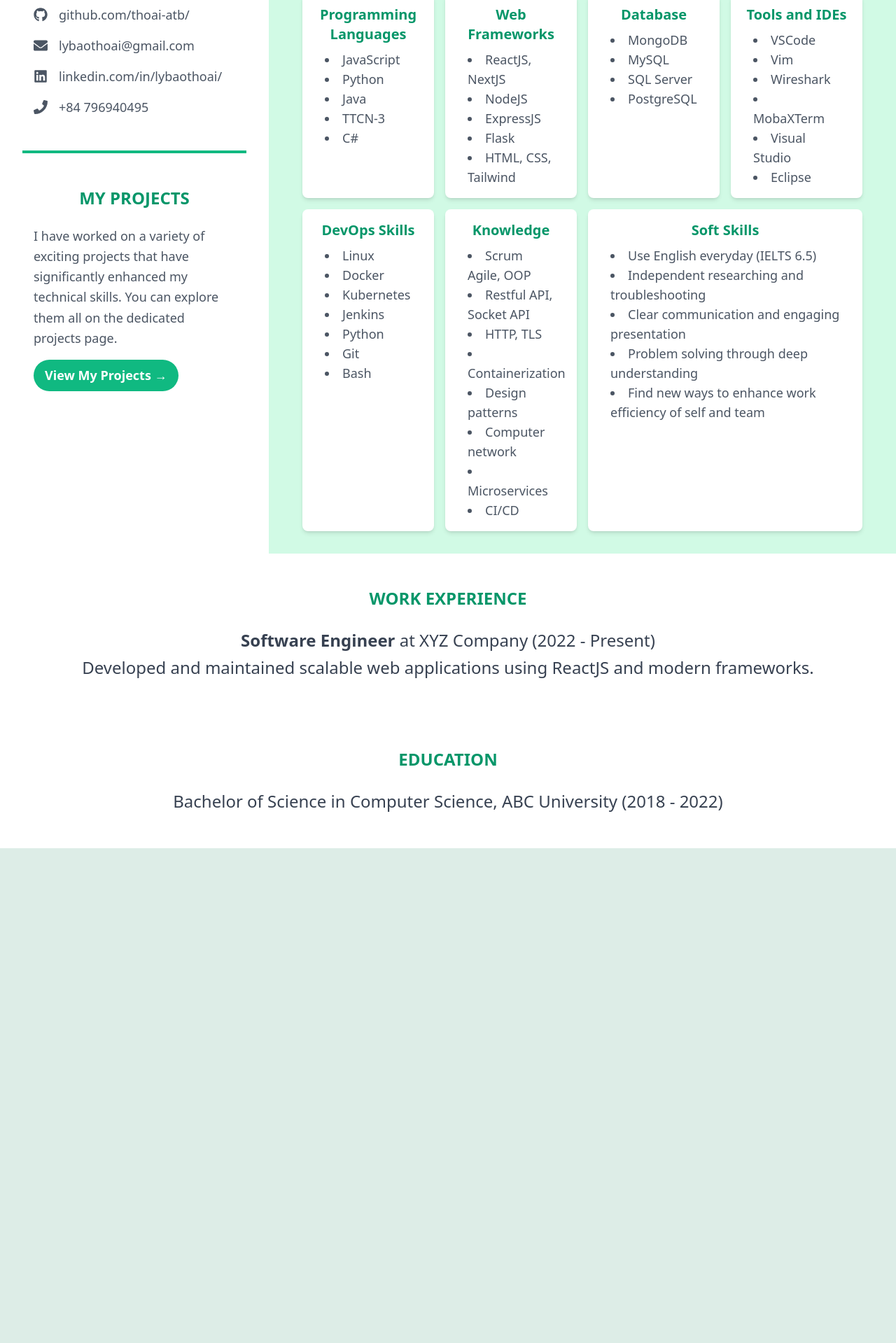
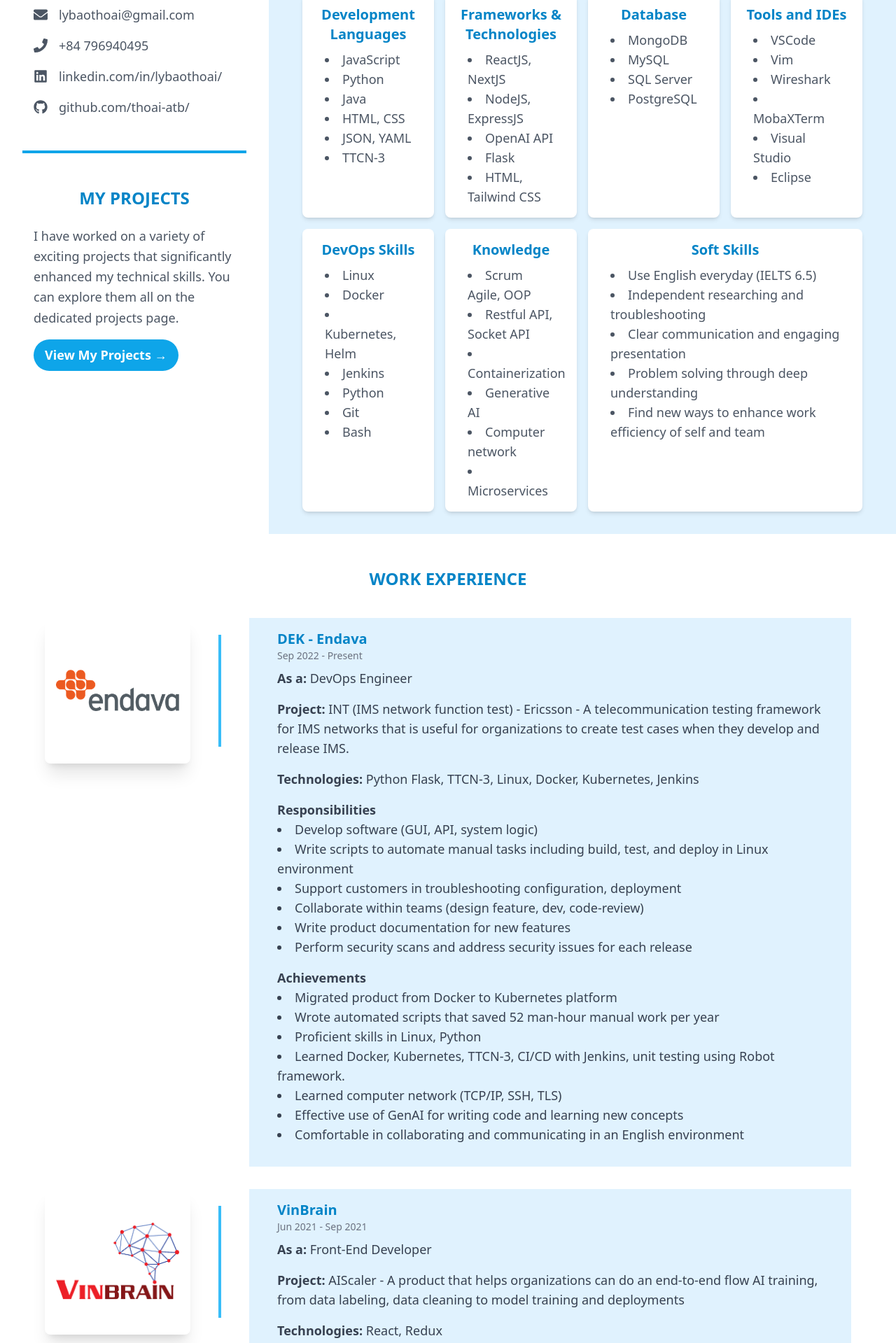
Before and after one commit to thoai-atb/about-me, a Next.js app: page / in a window 1280 px wide. Shown: the part 581-2500 px from the top of the page at 70% size. Before the commit the page ends 1793 px from the top, so only its background shows below. Built offline with nearby package versions, Linux system fonts and the light colour scheme.

Commit message:
Finish writing Experience section

```diff
--- a/app/components/BasePathImage.tsx
+++ b/app/components/BasePathImage.tsx
@@ -11,6 +11,7 @@
   height = 20,
   priority = false,
   className = "",
+  ...props
 }) => {
   // Access client-side base path
   const basePath = process.env.NEXT_PUBLIC_BASE_PATH || ""; // Fallback to empty if not defined
@@ -26,6 +27,7 @@
       width={width}
       height={height}
       priority={priority}
+      {...props}
     />
   );
 };
--- a/app/components/Contact.tsx
+++ b/app/components/ContactSection.tsx
@@ -1,8 +1,32 @@
-import { FaGithub, FaLinkedin, FaEnvelope, FaPhone } from 'react-icons/fa';
+import { FaGithub, FaLinkedin, FaEnvelope, FaPhone } from "react-icons/fa";
 
-const Contact = () => {
+const ContactSection = () => {
   return (
     <div className="flex flex-col text-lg items-start space-y-4">
+      {/* Email */}
+      <a
+        href="mailto:lybaothoai@gmail.com"
+        className="flex items-center space-x-4 text-gray-600 hover:text-primary-600 hover:translate-x-1 transition-transform duration-300"
+      >
+        <FaEnvelope size={20} />
+        <span>lybaothoai@gmail.com</span>
+      </a>
+      {/* Phone */}
+      <a
+        href="tel:+84796940495"
+        className="flex items-center space-x-4 text-gray-600 hover:text-primary-600 hover:translate-x-1 transition-transform duration-300"
+      >
+        <FaPhone size={20} />
+        <span>+84 796940495</span>
+      </a>
+      {/* LinkedIn */}
+      <a
+        href="https://www.linkedin.com/in/lybaothoai/"
+        className="flex items-center space-x-4 text-gray-600 hover:text-primary-600 hover:translate-x-1 transition-transform duration-300"
+      >
+        <FaLinkedin size={20} />
+        <span>linkedin.com/in/lybaothoai/</span>
+      </a>
       {/* GitHub */}
       <a
         href="https://github.com/thoai-atb/"
@@ -11,35 +35,8 @@
         <FaGithub size={20} />
         <span>github.com/thoai-atb/</span>
       </a>
-
-      {/* Email */}
-      <a
-        href="mailto:lybaothoai@gmail.com"
-        className="flex items-center space-x-4 text-gray-600 hover:text-primary-600 hover:translate-x-1 transition-transform duration-300"
-      >
-        <FaEnvelope size={20} />
-        <span>lybaothoai@gmail.com</span>
-      </a>
-
-      {/* LinkedIn */}
-      <a
-        href="https://www.linkedin.com/in/lybaothoai/"
-        className="flex items-center space-x-4 text-gray-600 hover:text-primary-600 hover:translate-x-1 transition-transform duration-300"
-      >
-        <FaLinkedin size={20} />
-        <span>linkedin.com/in/lybaothoai/</span>
-      </a>
-
-      {/* Phone */}
-      <a
-        href="tel:+84796940495"
-        className="flex items-center space-x-4 text-gray-600 hover:text-primary-600 hover:translate-x-1 transition-transform duration-300"
-      >
-        <FaPhone size={20} />
-        <span>+84 796940495</span>
-      </a>
     </div>
   );
 };
 
-export default Contact;
+export default ContactSection;
--- a/app/components/Navigation.tsx
+++ b/app/components/Navigation.tsx
@@ -2,7 +2,7 @@
 
 export default function Navigation() {
   const navItems = [
-    { name: 'Home', href: '/' },
+    { name: 'Profile', href: '/' },
     { name: 'Projects', href: '/projects' },
     { name: 'Experiences', href: '/experiences' },
     { name: 'Hobbies', href: '/hobbies' },
--- a/app/components/SkillCell.tsx
+++ b/app/components/SkillCell.tsx
@@ -7,7 +7,7 @@
 const SkillCell: React.FC<SkillCellProps> = ({ title, skills, className }) => {
   return (
     <div
-      className={`p-4 bg-white shadow-md hover:shadow-lg transition-shadow duration-300 rounded-lg transform ${className}`}
+      className={`p-4 bg-white overflow-hidden shadow-md hover:shadow-lg transition-shadow duration-300 rounded-lg transform ${className}`}
     >
       <h3 className="text-xl font-semibold text-primary-600 mb-2 hover:text-primary-500 transition-colors duration-300">
         {title}
--- /dev/null
+++ b/app/components/SkillsSection.tsx
@@ -0,0 +1,82 @@
+import SkillCell from "./SkillCell";
+
+const SkillsSection = () => {
+  return (
+    <div className="max-w-screen-2xl">
+      <div className="grid grid-cols-1 md:grid-cols-2 lg:grid-cols-4 gap-4 text-center">
+        <SkillCell
+          title="Development Languages"
+          skills={[
+            "JavaScript",
+            "Python",
+            "Java",
+            "HTML, CSS",
+            "JSON, YAML",
+            "TTCN-3",
+          ]}
+        />
+        <SkillCell
+          title="Frameworks & Technologies"
+          skills={[
+            "ReactJS, NextJS",
+            "NodeJS, ExpressJS",
+            "OpenAI API",
+            "Flask",
+            "HTML, Tailwind CSS",
+          ]}
+        />
+        <SkillCell
+          title="Database"
+          skills={["MongoDB", "MySQL", "SQL Server", "PostgreSQL"]}
+        />
+        <SkillCell
+          title="Tools and IDEs"
+          skills={[
+            "VSCode",
+            "Vim",
+            "Wireshark",
+            "MobaXTerm",
+            "Visual Studio",
+            "Eclipse",
+          ]}
+        />
+        <SkillCell
+          title="DevOps Skills"
+          skills={[
+            "Linux",
+            "Docker",
+            "Kubernetes, Helm",
+            "Jenkins",
+            "Python",
+            "Git",
+            "Bash",
+          ]}
+        />
+        <SkillCell
+          title="Knowledge"
+          skills={[
+            "Scrum Agile, OOP",
+            "Restful API, Socket API",
+            "Containerization",
+            "Generative AI",
+            "Computer network",
+            "Microservices",
+          ]}
+        />
+        <SkillCell
+          title="Soft Skills"
+          className="col-span-2"
+          skills={[
+            "Use English everyday (IELTS 6.5)",
+            "Independent researching and troubleshooting",
+            "Clear communication and engaging presentation",
+            "Problem solving through deep understanding",
+            "Find new ways to enhance work efficiency of self and team",
+          ]}
+        />
+      </div>
+    </div>
+  );
+};
+
+export default SkillsSection;
--- /dev/null
+++ b/app/components/WorkSection.tsx
@@ -0,0 +1,116 @@
+import React from "react";
+import BasePathImage from "./BasePathImage";
+
+const WorkSection: React.FC = () => {
+  const workExperiences = [
+    {
+      companyLogo: "/endava_logo.png",
+      companyName: "DEK - Endava",
+      jobTitle: "DevOps Engineer",
+      project: "INT (IMS network function test) - Ericsson",
+      projectDescription:
+        "A telecommunication testing framework for IMS networks that is useful for organizations to create test cases when they develop and release IMS.",
+      technologies: "Python Flask, TTCN-3, Linux, Docker, Kubernetes, Jenkins",
+      responsibilities: [
+        "Develop software (GUI, API, system logic)",
+        "Write scripts to automate manual tasks including build, test, and deploy in Linux environment",
+        "Support customers in troubleshooting configuration, deployment",
+        "Collaborate within teams (design feature, dev, code-review)",
+        "Write product documentation for new features",
+        "Perform security scans and address security issues for each release",
+      ],
+      achievements: [
+        "Migrated product from Docker to Kubernetes platform",
+        "Wrote automated scripts that saved 52 man-hour manual work per year",
+        "Proficient skills in Linux, Python",
+        "Learned Docker, Kubernetes, TTCN-3, CI/CD with Jenkins, unit testing using Robot framework.",
+        "Learned computer network (TCP/IP, SSH, TLS)",
+        "Effective use of GenAI for writing code and learning new concepts",
+        "Comfortable in collaborating and communicating in an English environment",
+      ],
+      period: "Sep 2022 - Present",
+    },
+    {
+      companyLogo: "/vinbrain_logo.png",
+      companyName: "VinBrain",
+      jobTitle: "Front-End Developer",
+      project: "AIScaler",
+      projectDescription:
+      "A product that helps organizations can do an end-to-end flow AI training, from data labeling, data cleaning to model training and deployments",
+      technologies: "React, Redux",
+      responsibilities: [
+        "Develop user interfaces using React + Redux",
+        "Gather requirements from UI designer",
+        "Collaborate with backend developers for API endpoints",
+      ],
+      achievements: [
+        "Learned React and Redux, Tailwind CSS, Scrum",
+      ],
+      period: "Jun 2021 - Sep 2021",
+    },
+  ];
+
+  return (
+    <div className="flex flex-col items-center">
+      {workExperiences.map((work, index) => (
+        <div
+          key={index}
+          className="flex max-w-screen-xl w-full flex-col lg:flex-row gap-4 p-4 group"
+        >
+          <BasePathImage
+            src={work.companyLogo}
+            alt={work.companyName}
+            className="w-52 h-52 bg-white shadow-xl p-4 rounded-lg object-contain transition-shadow duration-500 group-hover:shadow-2xl"
+          />
+          <div className="h-0 w-0 lg:h-40 lg:w-0 lg:m-6 lg:border-2 border-primary-400 slide-in-from-top-10 fade-in-0 duration-500 animate-in group-hover:scale-y-125" />
+          <div className="flex-1 text-left pl-10 text-lg bg-primary-100 p-4 duration-500">
+            <h3 className="text-xl font-semibold text-primary-600">
+              {work.companyName}
+            </h3>
+            <div className="text-sm text-gray-500 mb-2">{work.period}</div>
+            <div className="text-gray-700 mb-4 text-lg">
+              <strong>As a: </strong>
+              {work.jobTitle}
+            </div>
+            <div className="text-gray-700 mb-4 text-lg">
+              <strong>Project: </strong>
+              {work.project} - {work.projectDescription}
+            </div>
+            <div className="text-gray-700 mb-4 text-lg">
+              <strong>Technologies: </strong>
+              {work.technologies}
+            </div>
+            <div className="text-gray-700 mb-4 text-lg">
+              <strong>Responsibilities</strong>
+              <ul className="list-disc list-inside">
+                {work.responsibilities.map((item, id) => (
+                  <li
+                    className="hover:text-primary-600 hover:translate-x-1 transition-transform duration-300"
+                    key={id}
+                  >
+                    {item}
+                  </li>
+                ))}
+              </ul>
+            </div>
+            <div className="text-gray-700 mb-4 text-lg">
+              <strong>Achievements</strong>
+              <ul className="list-disc list-inside">
+                {work.achievements.map((item, id) => (
+                  <li
+                    className="hover:text-primary-600 hover:translate-x-1 transition-transform duration-300"
+                    key={id}
+                  >
+                    {item}
+                  </li>
+                ))}
+              </ul>
+            </div>
+          </div>
+        </div>
+      ))}
+    </div>
+  );
+};
+
+export default WorkSection;
--- a/app/page.tsx
+++ b/app/page.tsx
@@ -1,8 +1,9 @@
 import Navigation from "./components/Navigation";
 import BasePathImage from "./components/BasePathImage";
 import Section from "./components/Section";
-import SkillCell from "./components/SkillCell";
-import Contact from "./components/Contact";
+import ContactSection from "./components/ContactSection";
+import SkillsSection from "./components/SkillsSection";
+import WorkSection from "./components/WorkSection";
 
 export default function Home() {
   return (
@@ -36,8 +37,8 @@
           </strong>
           ,<i> proficient</i> in multiple programming languages such as{" "}
           <strong>Python, JavaScript, Java</strong> covering different domains
-          like <strong>Front-End, Back-End, and DevOps</strong>. I can{" "}
-          <i>quickly learn new technologies </i> through working on multiple
+          like <strong>Front-End, Back-End, and DevOps</strong>. I {" "}
+          <i>learn new technologies </i> through working on multiple
           personal projects from time to time.
         </Section>
       </div>
@@ -47,19 +48,19 @@
           {/* Contact Section */}
           <Section
             title="My Contact"
-            className="xl:w-96 bg-white duration-5000"
+            className="xl:w-96 bg-white duration-3000"
           >
-            <Contact />
+            <ContactSection />
           </Section>
           <div className="xl:w-5/6 xl:h-0 xl:border-2 border-primary-500 slide-in-from-left-10 fade-in-0 duration-3000 animate-in"></div>
           {/* Projects Section */}
           <Section
             title="My Projects"
-            className="xl:w-96 bg-white duration-5000"
+            className="xl:w-96 bg-white duration-3000"
             contentClassName="text-lg text-left"
           >
             <p className="text-gray-600">
-              I have worked on a variety of exciting projects that have significantly enhanced my technical skills. You can explore them all on the dedicated projects page.
+              I have worked on a variety of exciting projects that significantly enhanced my technical skills. You can explore them all on the dedicated projects page.
             </p>
             <a
               href="/projects"
@@ -75,94 +76,20 @@
           className="flex-1 bg-primary-100 py-8"
           contentClassName="flex justify-center"
         >
-          <div className="max-w-screen-2xl">
-            <div className="grid grid-cols-1 md:grid-cols-2 lg:grid-cols-4 gap-4 text-center">
-              <SkillCell
-                title="Programming Languages"
-                skills={["JavaScript", "Python", "Java", "TTCN-3", "C#"]}
-              />
-              <SkillCell
-                title="Web Frameworks"
-                skills={[
-                  "ReactJS, NextJS",
-                  "NodeJS",
-                  "ExpressJS",
-                  "Flask",
-                  "HTML, CSS, Tailwind",
-                ]}
-              />
-              <SkillCell
-                title="Database"
-                skills={["MongoDB", "MySQL", "SQL Server", "PostgreSQL"]}
-              />
-              <SkillCell
-                title="Tools and IDEs"
-                skills={[
-                  "VSCode",
-                  "Vim",
-                  "Wireshark",
-                  "MobaXTerm",
-                  "Visual Studio",
-                  "Eclipse",
-                ]}
-              />
-              <SkillCell
-                title="DevOps Skills"
-                skills={[
-                  "Linux",
-                  "Docker",
-                  "Kubernetes",
-                  "Jenkins",
-                  "Python",
-                  "Git",
-                  "Bash",
-                ]}
-              />
-              <SkillCell
-                title="Knowledge"
-                skills={[
-                  "Scrum Agile, OOP",
-                  "Restful API, Socket API",
-                  "HTTP, TLS",
-                  "Containerization",
-                  "Design patterns",
-                  "Computer network",
-                  "Microservices",
-                  "CI/CD",
-                ]}
-              />
-              <SkillCell
-                title="Soft Skills"
-                className="col-span-2"
-                skills={[
-                  "Use English everyday (IELTS 6.5)",
-                  "Independent researching and troubleshooting",
-                  "Clear communication and engaging presentation",
-                  "Problem solving through deep understanding",
-                  "Find new ways to enhance work efficiency of self and team",
-                ]}
-              />
-            </div>
-          </div>
+          <SkillsSection />
         </Section>
       </div>
 
       {/* Work Experience Section */}
       <Section
         title="Work Experience"
-        className="flex-1 bg-white duration-5000"
+        className="flex-1 bg-white duration-3000"
       >
-        <p>
-          <strong>Software Engineer</strong> at XYZ Company (2022 - Present)
-        </p>
-        <p>
-          Developed and maintained scalable web applications using ReactJS and
-          modern frameworks.
-        </p>
+        <WorkSection />
       </Section>
 
       {/* Education Section */}
-      <Section title="Education" className="flex-1 bg-white duration-5000">
+      <Section title="Education" className="flex-1 bg-primary-100 duration-3000">
         Bachelor of Science in Computer Science, ABC University (2018 - 2022)
       </Section>
     </div>
--- a/tailwind.config.ts
+++ b/tailwind.config.ts
@@ -13,7 +13,7 @@
       colors: {
         background: "var(--background)",
         foreground: "var(--foreground)",
-        primary: colors.emerald,
+        primary: colors.sky,
       },
       transitionDelay: {
         '2000': '2000ms',
```
Also changed, not shown: public/endava_logo.png (added), public/vinbrain_logo.png (added).
